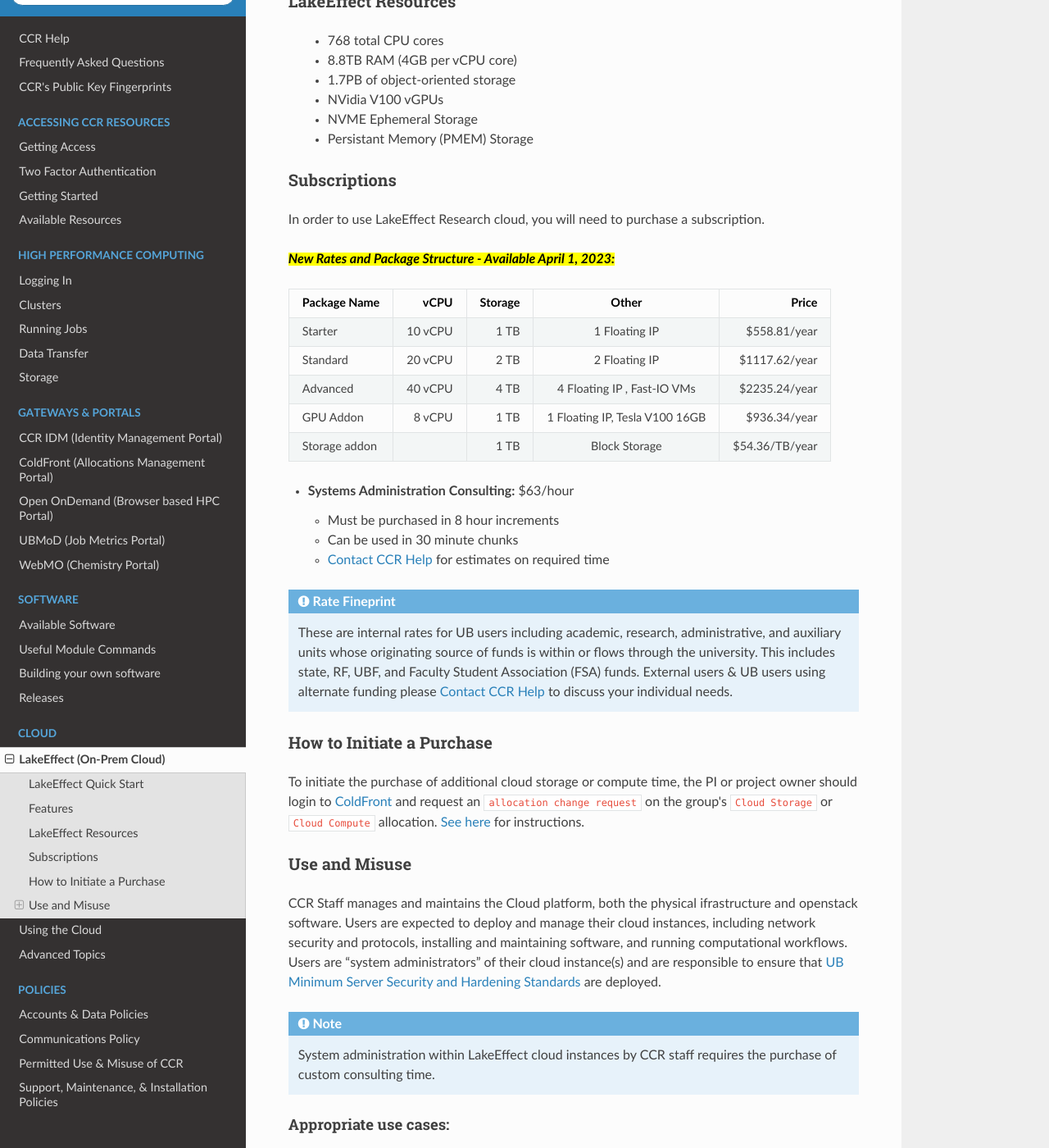
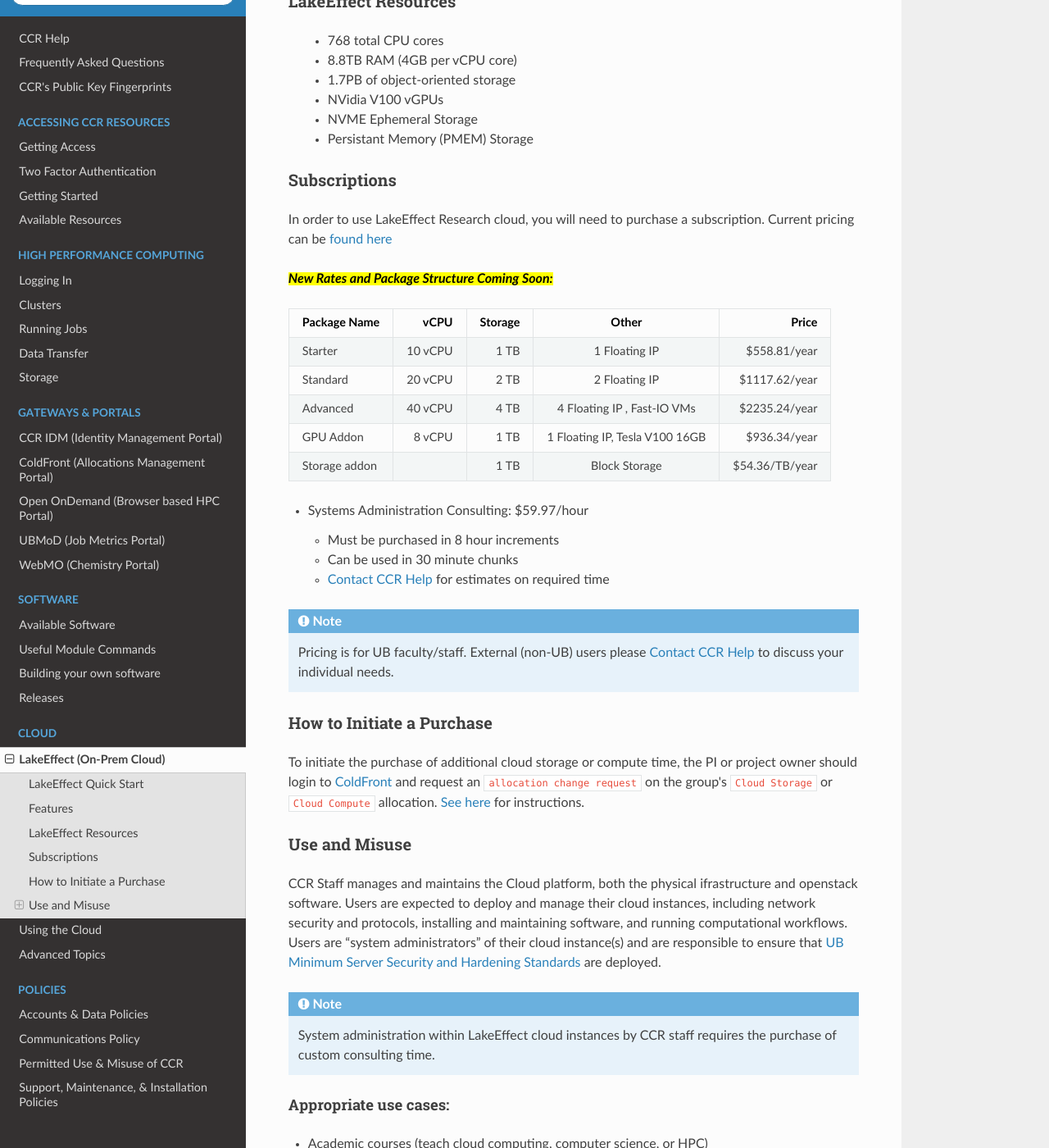
Before and after one commit to ubccr/ccrdocs, an MkDocs documentation site: the page built from pages/cloud/lake-effect.md, in a window 1280 px wide and 1400 px high, scrolled down 1534 px. Shown: the whole window at 82% size. Built offline with MkDocs 1.6.1, drawn with Linux system fonts in a browser that asks for light colours; nearby versions of some CDN libraries.

Commit message:
remove my updates as Sam updated already

```diff
--- a/pages/cloud/lake-effect.md
+++ b/pages/cloud/lake-effect.md
@@ -47,9 +47,9 @@ Features of LakeEffect:
 
 ### Subscriptions
 
-In order to use LakeEffect Research cloud, you will need to purchase a subscription.
+In order to use LakeEffect Research cloud, you will need to purchase a subscription.  Current pricing can be [found here](https://ubccr.freshdesk.com/en/support/solutions/articles/5000680817-cloud-access-and-subscriptions)
 
-==New Rates and Package Structure - Available April 1, 2023:==
+==New Rates and Package Structure Coming Soon:==
 
 | Package Name | vCPU | Storage | Other | Price |
 | :--- | ---: | ---: | :----: | ---:|
@@ -59,13 +59,14 @@ In order to use LakeEffect Research cloud, you will need to purchase a subscript
 | GPU Addon| 8 vCPU | 1 TB | 1 Floating IP, Tesla V100 16GB | $936.34/year |
 | Storage addon | | 1 TB | Block Storage | $54.36/TB/year |
 
-* **Systems Administration Consulting:** $63/hour
+* Systems Administration Consulting: $59.97/hour
+
     * Must be purchased in 8 hour increments
     * Can be used in 30 minute chunks
     * [Contact CCR Help](../help.md) for estimates on required time
 
-!!! Note "Rate Fineprint"
-    These are internal rates for UB users including academic, research, administrative, and auxiliary units whose originating source of funds is within or flows through the university.  This includes state, RF, UBF, and Faculty Student Association (FSA) funds.  External users & UB users using alternate funding please [Contact CCR Help](../help.md) to discuss your individual needs.
+!!! Note
+    Pricing is for UB faculty/staff. External (non-UB) users please [Contact CCR Help](../help.md) to discuss your individual needs.
 
 ### How to Initiate a Purchase
 
```
